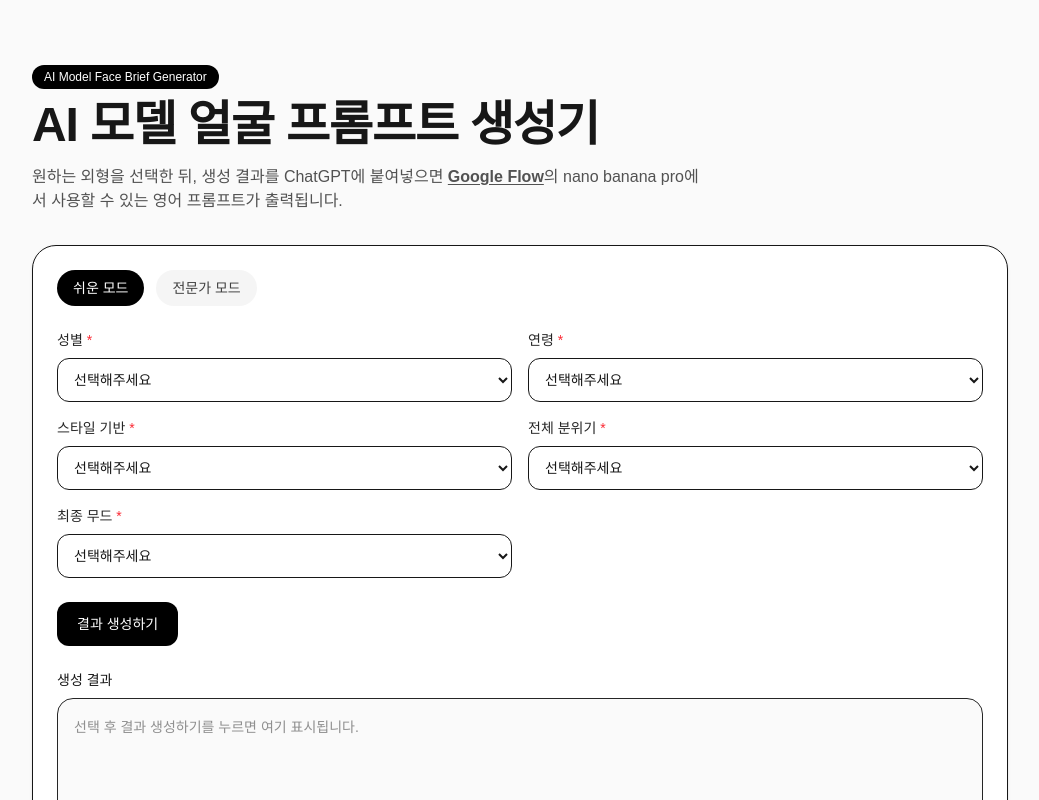
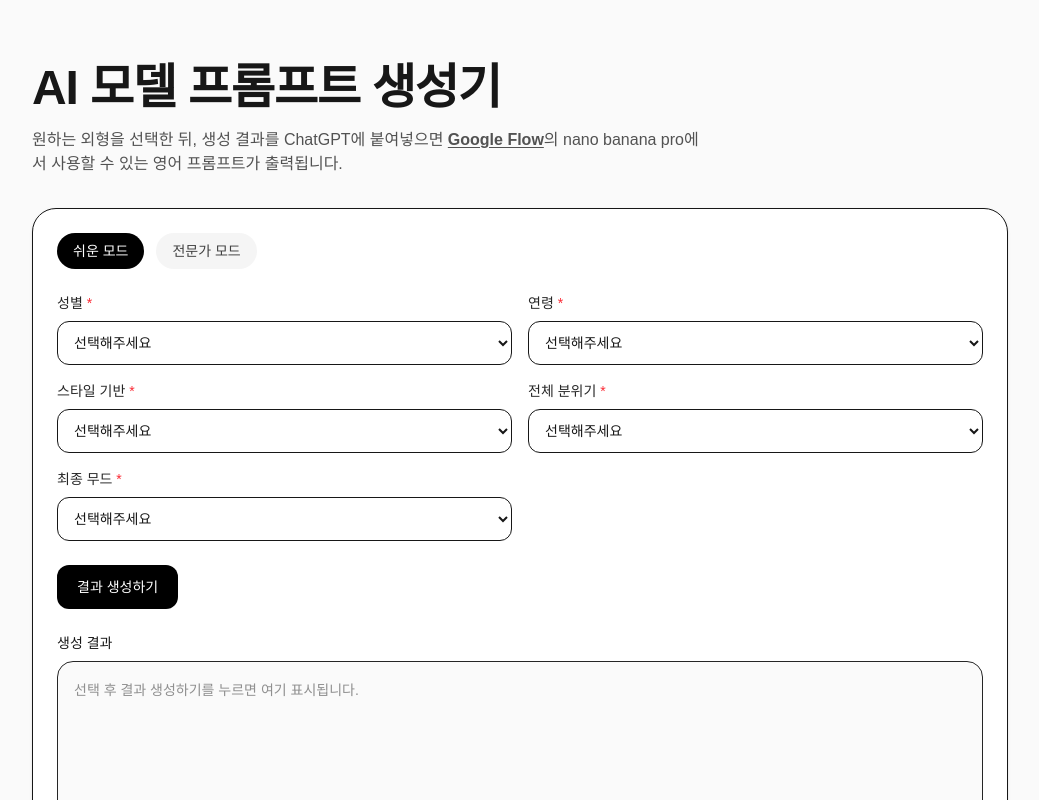
Before and after one commit to GoranKim0518/ai-model-gen, a Next.js app: page / in a window 1280 px wide. Shown: the top 800 px of the page, without its empty margins (120-1159 px from the left). Built offline with nearby package versions, Linux system fonts and the light colour scheme.

Commit message:
fix: fix phrases

```diff
--- a/app/landing/[slug]/page.tsx
+++ b/app/landing/[slug]/page.tsx
@@ -46,7 +46,7 @@ export default async function LandingPage({ params }: Props) {
         name: "이 페이지로 무엇을 할 수 있나요?",
         acceptedAnswer: {
           "@type": "Answer",
-          text: "이 페이지는 특정 얼굴 스타일 관련 검색 유입을 위한 페이지이며, 실제 생성은 홈의 생성기에서 바로 진행할 수 있습니다.",
+          text: "이 페이지는 클릭 몇 번만으로 간단히 AI 모델을 생성할 수 있는 서비스를 제공합니다.",
         },
       },
       {
@@ -54,7 +54,7 @@ export default async function LandingPage({ params }: Props) {
         name: "영어 프롬프트를 바로 생성하나요?",
         acceptedAnswer: {
           "@type": "Answer",
-          text: "아니요. 먼저 한글 브리프를 만든 뒤 ChatGPT에 붙여넣어 영어 프롬프트로 변환하는 방식입니다.",
+          text: "아니요. 먼저 선택한 한글 키워드를 조합하고, ChatGPT에 붙여 넣어 영어 프롬프트로 변환하는 방식입니다.",
         },
       },
     ],
@@ -74,7 +74,7 @@ export default async function LandingPage({ params }: Props) {
         <ul className="mt-4 list-disc space-y-2 pl-5 text-sm text-neutral-700">
           <li>영어 프롬프트를 직접 쓰기 어려운 분</li>
           <li>얼굴 인상과 이목구비를 중심으로 결과를 만들고 싶은 분</li>
-          <li>ChatGPT와 flow를 함께 활용하는 작업 흐름을 원하는 분</li>
+          <li>챗 지피티와 flow를 함께 활용하는 작업 흐름을 원하는 분</li>
         </ul>
       </div>
 
--- a/app/layout.tsx
+++ b/app/layout.tsx
@@ -6,9 +6,9 @@ const siteUrl = "https://ai-model-gen-lac.vercel.app";
 
 export const metadata: Metadata = {
   metadataBase: new URL(siteUrl),
-  title: "AI 모델 프롬프트 생성기 | 3분 만에 만드는 고퀄 AI 모델",
+  title: "AI 모델 프롬프트 생성기 | 2분 만에 만드는 고퀄 AI 모델",
   description:
-    "원하는 얼굴과 외형을 선택하고, ChatGPT와 flow의 nano banana pro에 활용할 수 있는 AI 모델 얼굴 프롬프트 브리프를 쉽게 만들어보세요.",
+    "클릭 몇 번만으로  챗 지피티와 flow의 나노 바나나 프로에 활용할 수 있는 AI 모델 프롬프트를 만들어보세요.",
   alternates: {
     canonical: "/",
   },
@@ -19,9 +19,9 @@ export const metadata: Metadata = {
     "naver-site-verification": process.env.NAVER_SITE_VERIFICATION ?? "",
   },
   openGraph: {
-    title: "AI 모델 얼굴 프롬프트 브리프 생성기",
+    title: "AI 모델 얼굴 프롬프트 생성기",
     description:
-      "한글로 외형을 선택하고 AI 모델 얼굴 브리프를 생성하세요.",
+      "외형을 선택하고 AI 모델을 생성하세요.",
     url: siteUrl,
     siteName: "AI Face Brief Generator",
     locale: "ko_KR",
@@ -29,9 +29,9 @@ export const metadata: Metadata = {
   },
   twitter: {
     card: "summary_large_image",
-    title: "AI 모델 얼굴 프롬프트 브리프 생성기",
+    title: "AI 모델 얼굴 프롬프트 생성기",
     description:
-      "한글로 외형을 선택하고 AI 모델 얼굴 브리프를 생성하세요.",
+      "외형을 선택하고 AI 모델을 생성하세요.",
   },
 };
 
--- a/app/page.tsx
+++ b/app/page.tsx
@@ -5,7 +5,7 @@ export default function HomePage() {
   const websiteJsonLd = {
     "@context": "https://schema.org",
     "@type": "WebSite",
-    name: "AI 모델 얼굴 프롬프트 브리프 생성기",
+    name: "AI 모델 프롬프트 생성기",
   url: "https://ai-model-gen-lac.vercel.app",
     inLanguage: "ko-KR",
   };
@@ -13,12 +13,12 @@ export default function HomePage() {
   const appJsonLd = {
     "@context": "https://schema.org",
     "@type": "WebApplication",
-    name: "AI 모델 얼굴 프롬프트 브리프 생성기",
+    name: "AI 모델 프롬프트 생성기",
     applicationCategory: "DesignApplication",
     operatingSystem: "Web",
     inLanguage: "ko-KR",
     description:
-      "한글로 외형을 선택하고 AI 모델 얼굴 프롬프트 브리프를 생성하는 웹 도구",
+      "클릭 몇 번으로 AI 모델 프롬프트를 생성하는 웹 서비스",
   url: "https://ai-model-gen-lac.vercel.app",
   };
 
@@ -61,11 +61,8 @@ export default function HomePage() {
 
       <section className="mx-auto max-w-5xl px-4 py-10 md:px-6 md:py-16">
         <div className="mb-8">
-          <p className="mb-3 inline-block rounded-full bg-black px-3 py-1 text-xs font-medium text-white">
-            AI Model Face Brief Generator
-          </p>
           <h1 className="text-3xl font-bold tracking-tight md:text-5xl">
-            AI 모델 얼굴 프롬프트 생성기
+            AI 모델 프롬프트 생성기
           </h1>
           <p className="mt-4 max-w-2xl text-sm leading-6 text-neutral-600 md:text-base">
             원하는 외형을 선택한 뒤, 생성 결과를 ChatGPT에
--- a/app/privacy/page.tsx
+++ b/app/privacy/page.tsx
@@ -3,7 +3,7 @@ export default function PrivacyPage() {
     <main className="mx-auto max-w-3xl px-4 py-12">
       <h1 className="text-3xl font-bold">개인정보처리방침</h1>
       <p className="mt-4 text-sm text-neutral-700">
-        여기에 개인정보처리방침 내용을 작성하세요.
+
       </p>
     </main>
   );
--- a/app/terms/pages.tsx
+++ b/app/terms/pages.tsx
@@ -3,7 +3,7 @@ export default function TermsPage() {
     <main className="mx-auto max-w-3xl px-4 py-12">
       <h1 className="text-3xl font-bold">이용약관</h1>
       <p className="mt-4 text-sm text-neutral-700">
-        여기에 이용약관 내용을 작성하세요.
+
       </p>
     </main>
   );
```
